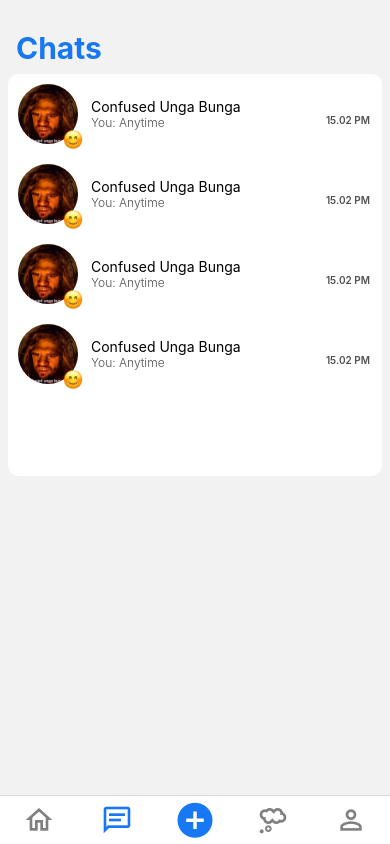
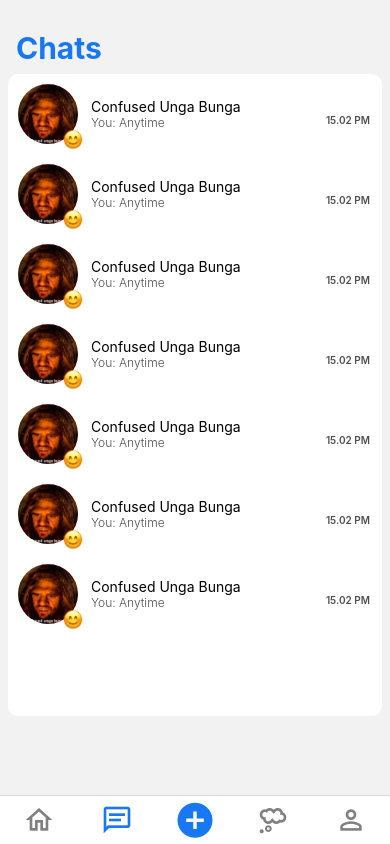
Before and after one commit to Group-15-2/imu, a React Native app: screen /Messages in a window 390 px wide. Built offline with nearby package versions, Linux system fonts and the light colour scheme.

Commit message:
changes in thoughts

```diff
--- a/Screens/Messages.js
+++ b/Screens/Messages.js
@@ -17,6 +17,9 @@ export default function Messages() {
         <Chat/>
         <Chat/>
         <Chat/>
+        <Chat/>
+        <Chat/>
+        <Chat/>
       </View>
     </View>
   );
--- a/Screens/Thoughts.js
+++ b/Screens/Thoughts.js
@@ -6,7 +6,7 @@ export default function Addpost() {
   return (
     <View >
       <Text style={thStyles.header}>
-          Add Post
+          Thought Space
       </Text>
       <View style={thStyles.card}>
 
```
